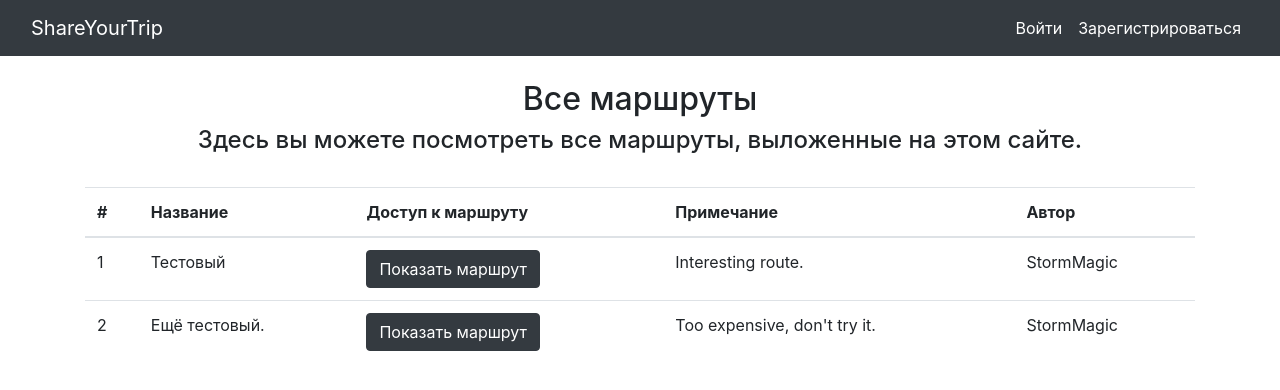
After one commit to TimeIsOut/HelpingMyFriend, a Flask app: page /all_routes in a window 1280 px wide. The commit adds this page. Shown: the top 390 px of the page. Run offline with Flask 2, Linux system fonts and the light colour scheme; data comes from the database, SQL or seed files in the repository; both versions use the stored data as it was after the commit.

Commit message:
Добавлена кнопка "Все маршруты", выводящая все маршруты, созданные пользователями. В них есть кнопка "Показать маршрут", но она не реализована.

```diff
--- a/main.py
+++ b/main.py
@@ -1,5 +1,6 @@
 from data import db_session
 from data.users import User
+from data.routes import Route
 from flask import Flask, render_template, redirect
 from forms.user_forms import RegisterForm, LoginForm, ProfileButtons
 from flask_login import LoginManager, login_user, login_required, logout_user, current_user
@@ -95,6 +96,16 @@ def show_map(id):
 
 
 @login_required
+@app.route("/all_routes")
+def all_routes():
+    db_sess = db_session.create_session()
+    routes = db_sess.query(Route).all()
+    users = db_sess.query(User).all()
+    return render_template("all_routes.html", title="Все маршруты",
+                           r=routes, u=users)
+
+
+@login_required
 @app.route("/confirm_logout")
 def confirm_logout():
     return render_template("confirm_logout.html", title="Выход")
--- /dev/null
+++ b/templates/all_routes.html
@@ -0,0 +1,29 @@
+{% extends 'base.html' %}
+{% block content %}
+<div class="container mt-4 mb-4">
+    <h2 class="text-center">Все маршруты</h2>
+    <h4 class="text-center">Здесь вы можете посмотреть все маршруты, выложенные на этом сайте.</h4><br>
+    <table class="table">
+        <thead>
+            <tr>
+                <th scope="col">#</th>
+                <th scope="col">Название</th>
+                <th scope="col">Доступ к маршруту</th>
+                <th scope="col">Примечание</th>
+                <th scope="col">Автор</th>
+            </tr>
+        </thead>
+        <tbody>
+            {% for route in r %}
+            <tr>
+                <td>{{ route.id }}</td>
+                <td>{{ route.name }}</td>
+                <td><a class="btn btn-dark" href="/route/{{ route.id }}">Показать маршрут</a></td>
+                <td>{{ route.remarks }}</td>
+                <td>{{ u[route.author - 1].login }}</td>
+            </tr>
+            {% endfor %}
+        </tbody>
+    </table>
+</div>
+{% endblock %}
--- a/templates/base.html
+++ b/templates/base.html
@@ -34,6 +34,9 @@
                                 <a class="nav-link" aria-current="page">Создать новый маршрут</a>
                             </li>
                             <li class="nav-item active">
+                                <a class="nav-link" aria-current="page" href="/all_routes">Все маршруты</a>
+                            </li>
+                            <li class="nav-item active">
                                 <a class="nav-link" aria-current="page" href="/profile">Профиль</a>
                             </li>
                             <li class="nav-item active">
```
Also changed, not shown: data/routes.py (added, +14 -0 lines), db/user_data.db.
